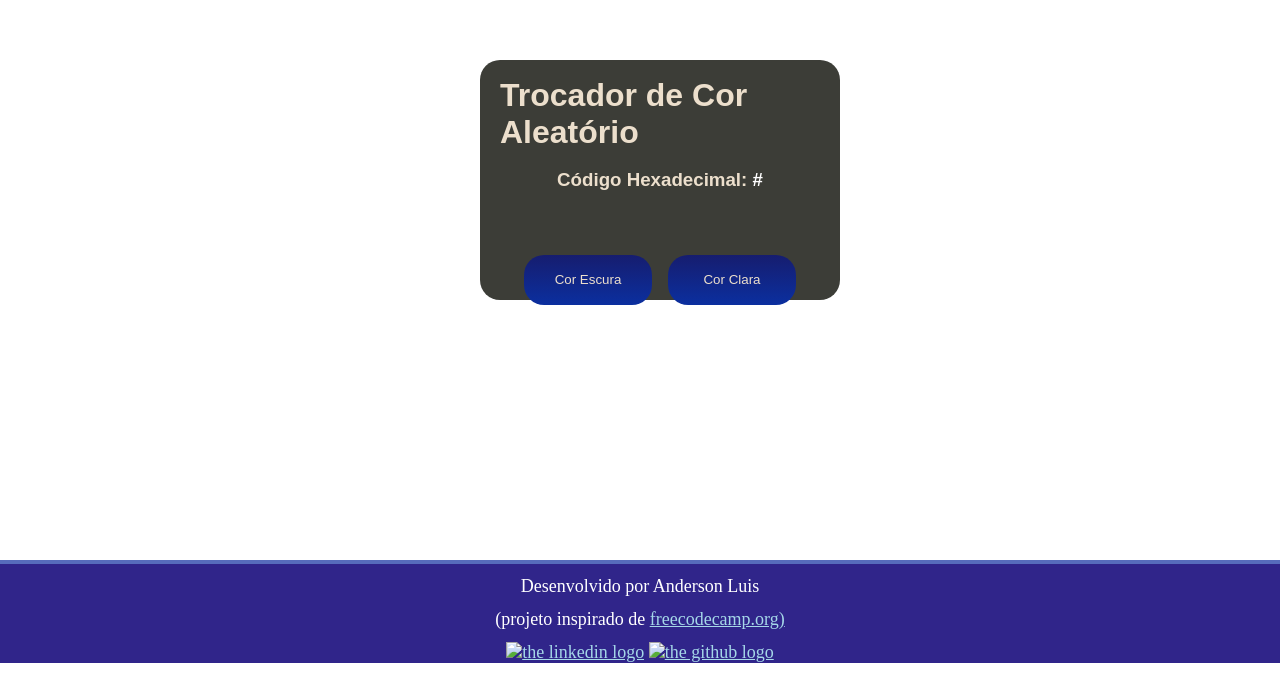
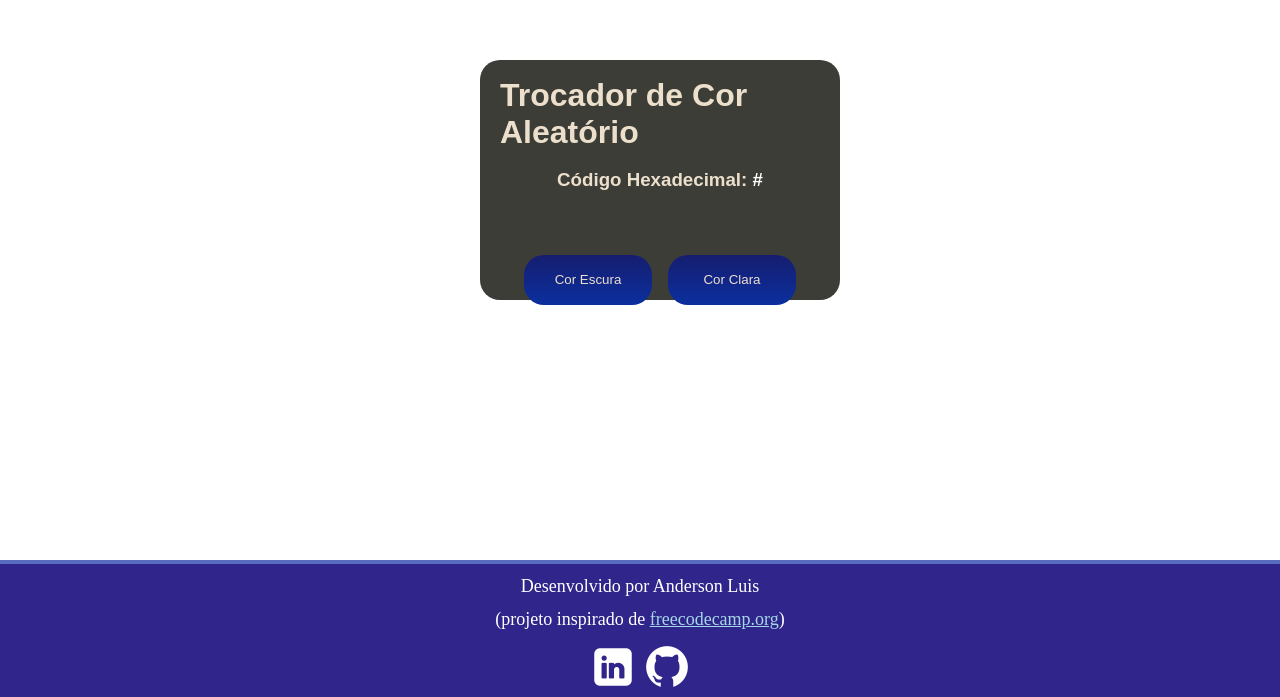
Before and after one commit to andluis35/Trocador-de-Cor, a plain HTML site: page index.html in a window 1280 px wide. Shown: the part 240-937 px from the top of the page. Before the commit the page ends 903 px from the top, so only its background shows below. Drawn offline with Linux system fonts and the light colour scheme; files that its build step writes are made by us from their sources; a web font is replaced by a local one.

Commit message:
Correção nos diretórios

```diff
--- a/index.html
+++ b/index.html
@@ -5,7 +5,7 @@
         <meta name="viewport" content="width=device-width, initial-scale=1.0" />
         <meta name="description" content="Trocador de cor de fundo" />
         <title>Trocador de Cor (Background)</title>
-        <link rel="stylesheet" href="./styles.css" />
+        <link rel="stylesheet" href="./assets/style/styles.css" />
         <link rel="preconnect" href="https://fonts.googleapis.com" />
         <link rel="preconnect" href="https://fonts.gstatic.com" crossorigin />
         <link href="https://fonts.googleapis.com/css2?family=Sofia+Sans+Condensed:ital,wght@0,1..1000;1,1..1000&display=swap" rel="stylesheet" />
@@ -22,12 +22,12 @@
 
         <footer class="footer">
             <p>Desenvolvido por Anderson Luis</p>
-            <p>(projeto inspirado de <a href="https://www.freecodecamp.org/" target="_blank">freecodecamp.org)</a></p>
+            <p>(projeto inspirado de <a href="https://www.freecodecamp.org/" target="_blank">freecodecamp.org</a>)</p>
             <p>
-                <a href="www.linkedin.com/in/anderson-luis-663970325" target="_blank"><img class="social-medias-images" src="./images/linkedin.jpg" alt="the linkedin logo"></a>
-                <a href="https://github.com/andluis35" target="_blank"><img class="social-medias-images" src="./images/github.jpg" alt="the github logo"></a>
+                <a href="www.linkedin.com/in/anderson-luis-663970325" target="_blank"><img class="social-medias-images" src="./assets/images/linkedin.jpg" alt="the linkedin logo"></a>
+                <a href="https://github.com/andluis35" target="_blank"><img class="social-medias-images" src="./assets/images/github.jpg" alt="the github logo"></a>
             </p>
         </footer>
-        <script type="text/javascript" src="./script.js"></script>
+        <script type="text/javascript" src="./assets/script/index.js"></script>
     </body>
 </html>
```
